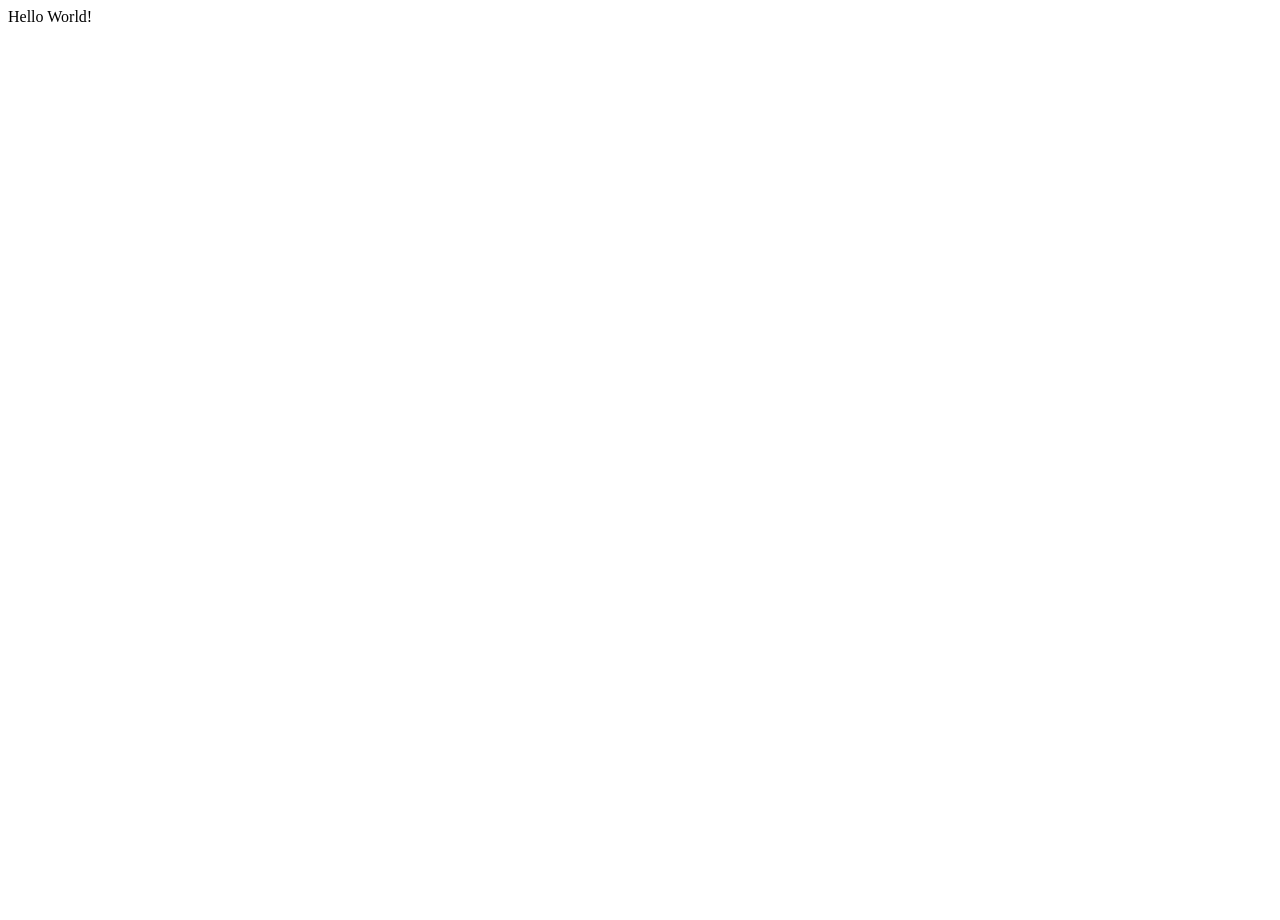
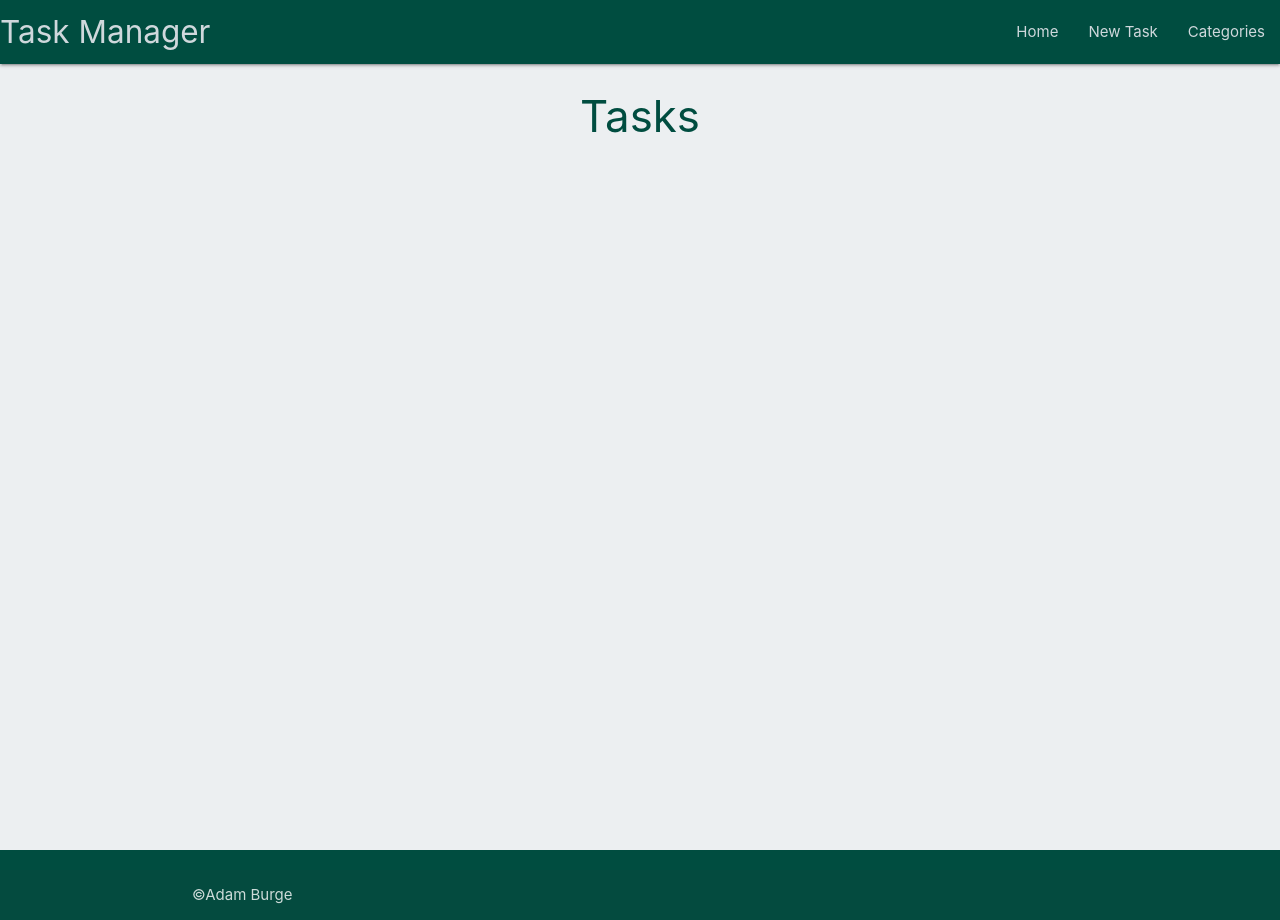
Before and after one commit to adamsburge/task-manager, a Flask app: page / in a window 1280 px wide. Before the commit the page is almost empty. Run offline with Flask 2, Linux system fonts and the light colour scheme.

Commit message:
Setup template htmls and add basic styling

```diff
--- a/taskmanager/routes.py
+++ b/taskmanager/routes.py
@@ -4,4 +4,4 @@
 
 @app.route("/")
 def home():
-    return render_template("base.html")
+    return render_template("tasks.html")
--- /dev/null
+++ b/taskmanager/static/css/style.css
@@ -0,0 +1,10 @@
+body {
+    display: flex;
+    min-height: 100vh;
+    flex-direction: column;
+    background-color: #eceff1;
+  }
+
+  main {
+    flex: 1 0 auto;
+  }
--- /dev/null
+++ b/taskmanager/static/js/script.js
@@ -0,0 +1,5 @@
+document.addEventListener('DOMContentLoaded', function() {
+    // sidenav initialization
+    let sidenav = document.querySelectorAll('.sidenav');
+    M.Sidenav.init(elems, options);
+  });
--- a/taskmanager/templates/base.html
+++ b/taskmanager/templates/base.html
@@ -4,9 +4,51 @@
     <meta charset="UTF-8">
     <meta http-equiv="X-UA-Compatible" content="IE=edge">
     <meta name="viewport" content="width=device-width, initial-scale=1.0">
+    <link rel="stylesheet" href="https://cdnjs.cloudflare.com/ajax/libs/font-awesome/6.2.1/css/all.min.css"
+        integrity="sha512-MV7K8+y+gLIBoVD59lQIYicR65iaqukzvf/nwasF0nqhPay5w/9lJmVM2hMDcnK1OnMGCdVK+iQrJ7lzPJQd1w=="
+        crossorigin="anonymous" referrerpolicy="no-referrer" />
+    <link rel="stylesheet" href="https://cdnjs.cloudflare.com/ajax/libs/materialize/1.0.0/css/materialize.min.css">
+    <link rel="stylesheet" href="{{ url_for('static', filename='css/style.css')}}" type="text/css">
     <title>Task Manager</title>
 </head>
 <body>
-    Hello World!
+
+    <header>
+        <!-- top navbar -->
+        <nav class="teal darken-4">
+            <div class="nav-wrapper">
+              <a href="{{ url_for('home') }}" class="brand-logo blue-grey-text text-lighten-4">Task Manager</a>
+              <a href="#" data-target="mobile-demo" class="sidenav-trigger blue-grey-text text-lighten-4"><i class="fas fa-bars"></i></a>
+              <ul class="right hide-on-med-and-down ">
+                <li><a href="{{ url_for('home') }}" class="blue-grey-text text-lighten-4">Home</a></li>
+                <li><a href="" class="blue-grey-text text-lighten-4">New Task</a></li>
+                <li><a href="" class="blue-grey-text text-lighten-4">Categories</a></li>
+              </ul>
+            </div>
+          </nav>
+
+          <!-- mobile sidenav -->
+          <ul class="sidenav" id="mobile-demo">
+            <li><a href="{{ url_for('home') }}" class="blue-grey-text text-lighten-4">Home</a></li>
+            <li><a href="" class="blue-grey-text text-lighten-4">New Task</a></li>
+            <li><a href="" class="blue-grey-text text-lighten-4">Categories</a></li>
+          </ul>
+    </header>
+
+    <main class="container">
+        {% block content %}
+        {% endblock %}
+    </main>
+
+    <footer class="page-footer teal darken-4">
+        <div class="footer-copyright">
+          <div class="container">
+            ©Adam Burge
+          </div>
+        </div>
+      </footer>
+
+    <script src="https://cdnjs.cloudflare.com/ajax/libs/materialize/1.0.0/js/materialize.min.js"></script>
+    <script src="{{ url_for('static', filename='js/script.js') }}"></script>
 </body>
 </html>
--- /dev/null
+++ b/taskmanager/templates/tasks.html
@@ -0,0 +1,6 @@
+{% extends "base.html" %}
+{% block content %}
+
+<h3 class="teal-text text-darken-4 center-align">Tasks</h3>
+
+{% endblock %}
```
